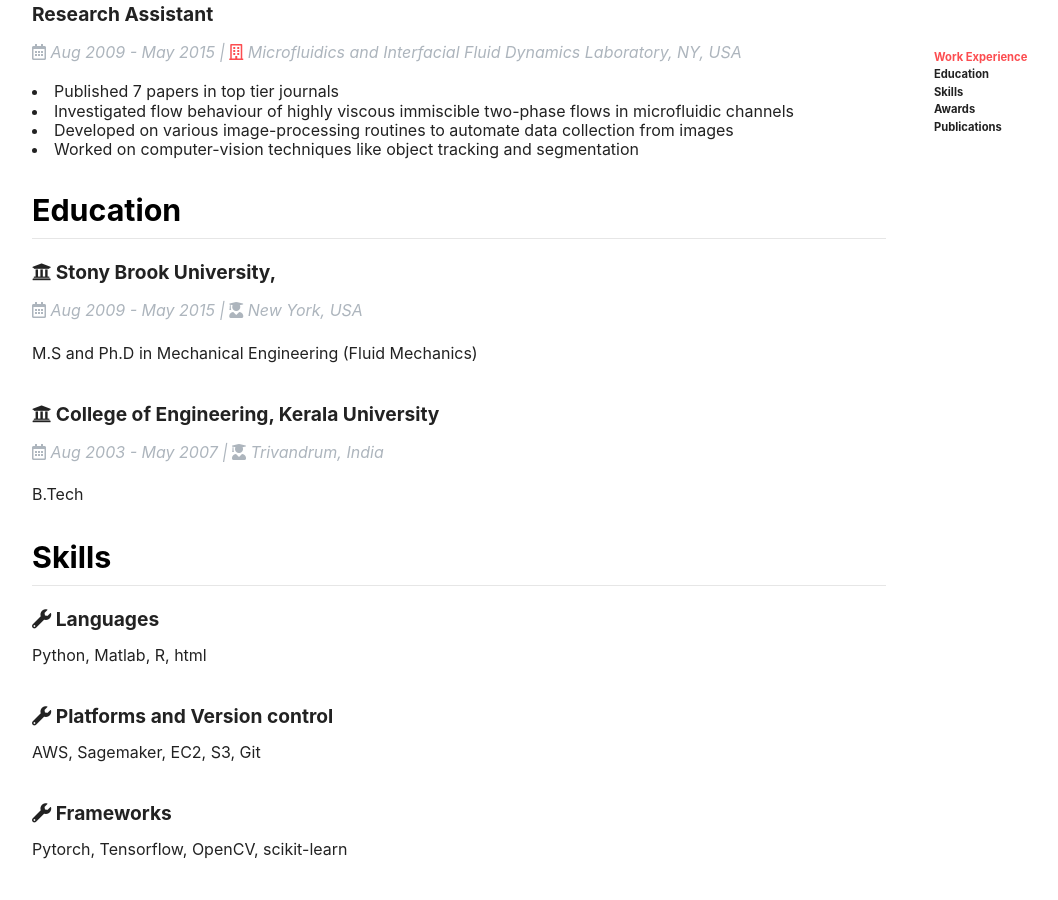
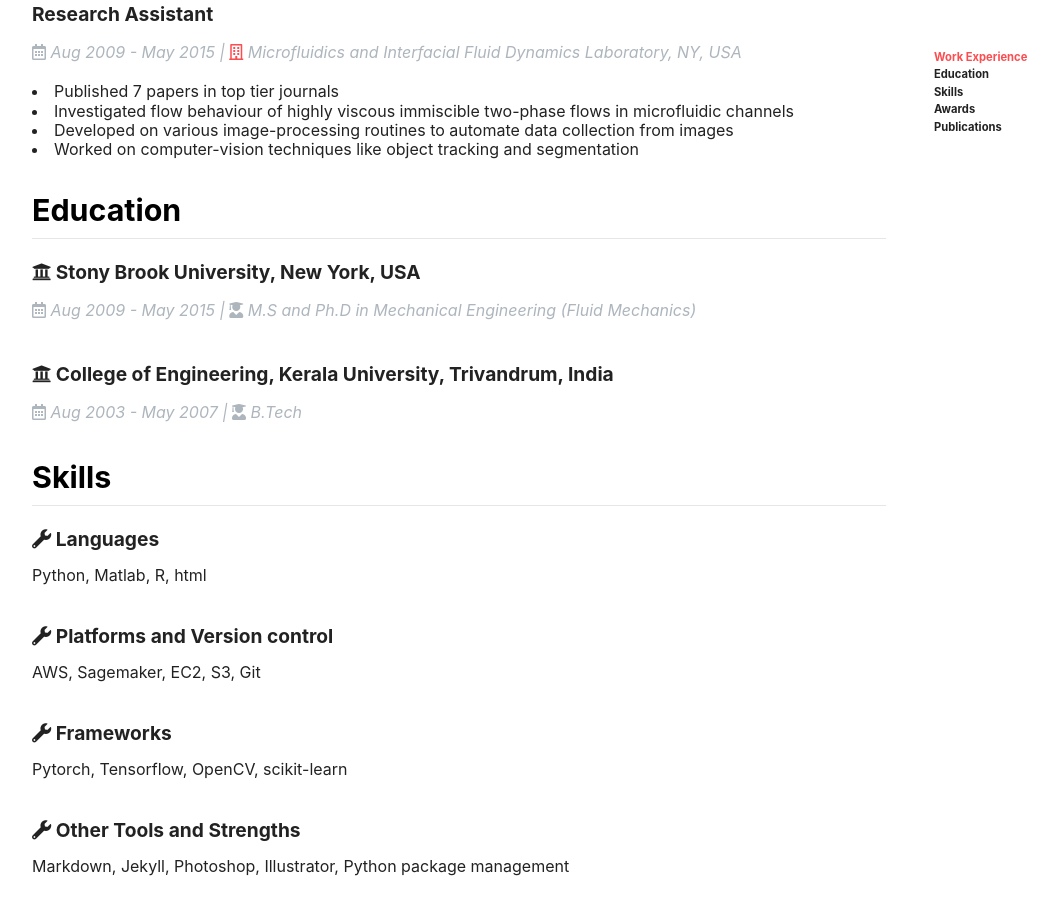
Before and after one commit to bibinmjose/bibinmjose.github.io, a Jekyll site: the page built from CV.md, in a window 1280 px wide and 900 px high, scrolled down 736 px. Shown: the whole window, without its empty margins (71-1129 px from the left). Built offline with Jekyll 4.4.1, drawn with Linux system fonts in a browser that asks for light colours; nearby versions of some CDN libraries.

Commit message:
chenaged education section in cv

```diff
--- a/CV.md
+++ b/CV.md
@@ -46,13 +46,10 @@
     {% for edu in site.data.resume.education %}
     <div class="resume-block">
       <div class="resume-block-title">
-        <i class="fas fa-university"></i> {{ edu.university }}
+        <i class="fas fa-university"></i> {{ edu.university }}, {{ edu.location }}
       </div>
       <div class="resume-block-subtitle">
-        <i class="far fa-calendar-alt"></i> {{ edu.duration }} | <i class="fas fa-user-graduate"></i> {{ edu.location }}
-      </div>
-      <div class="resume-block-content">
-        {{ edu.major }}
+        <i class="far fa-calendar-alt"></i> {{ edu.duration }} | <i class="fas fa-user-graduate"></i> {{ edu.major }}
       </div>
     </div>
     {% endfor %}
--- a/_data/resume.yml
+++ b/_data/resume.yml
@@ -9,7 +9,7 @@
 place: Bangalore
 
 education:
-  - university: Stony Brook University,
+  - university: Stony Brook University
     duration: Aug 2009 - May 2015
     location: New York, USA
     major: M.S and Ph.D in Mechanical Engineering (Fluid Mechanics)
```
